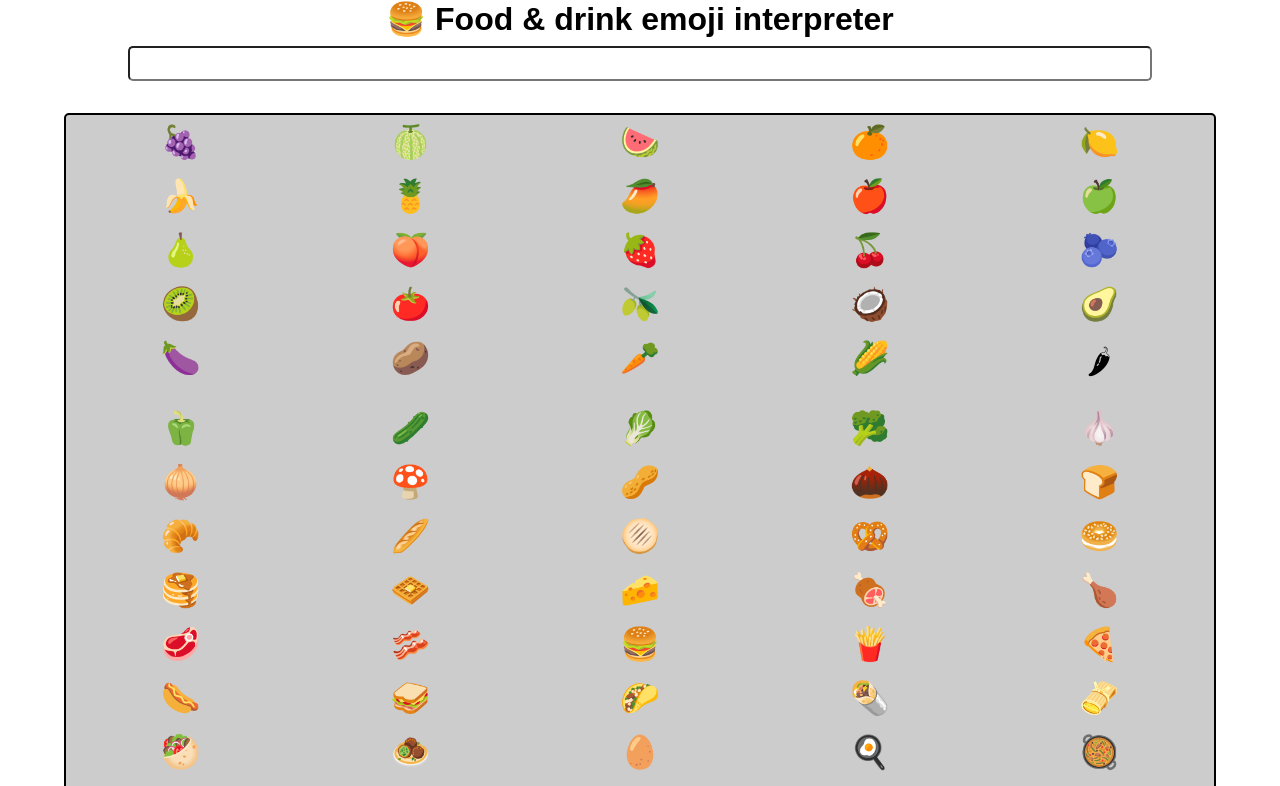
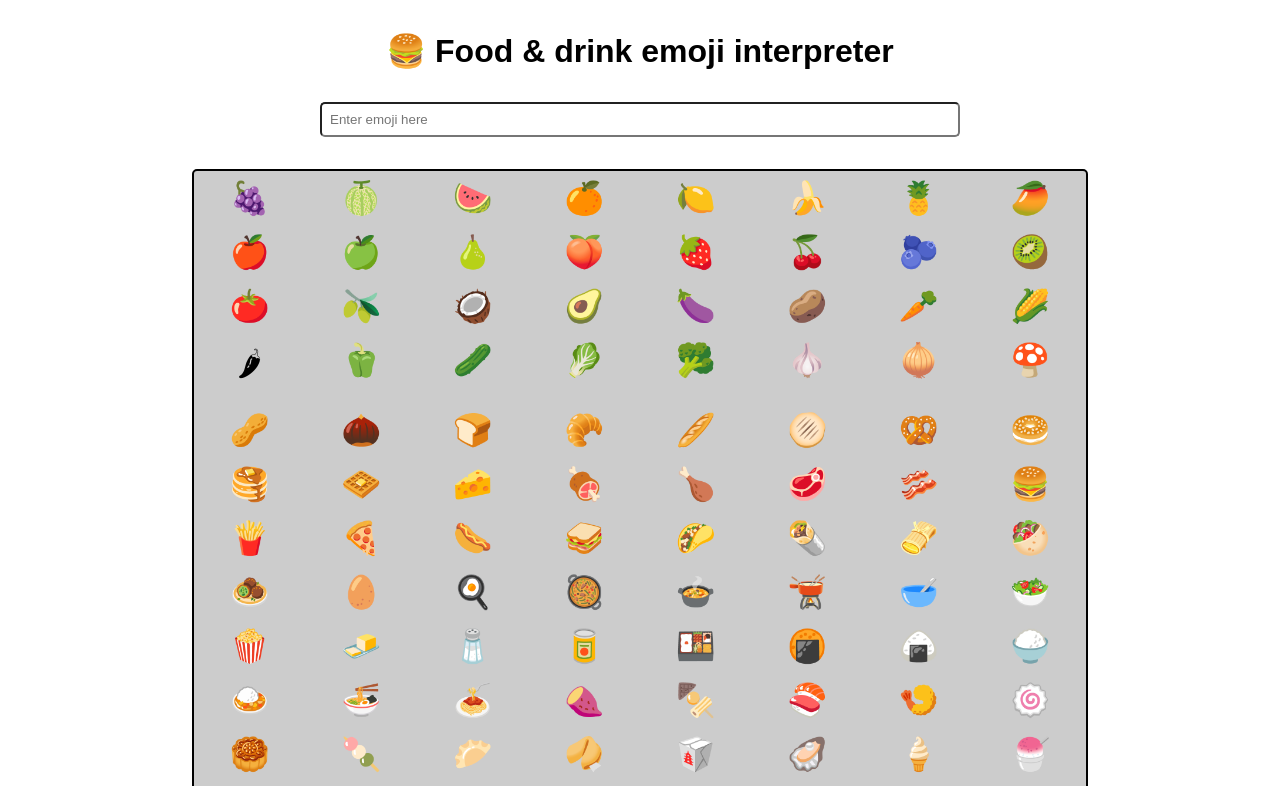
Before and after one commit to SK02K1/food-and-drink-emoji-interpreter, a React (Create React App) app: page / in a window 1280 px wide. Shown: the top 786 px of the page. Built offline with nearby package versions, Linux system fonts and the light colour scheme.

Commit message:
style : tablet layout done

```diff
--- a/src/App.js
+++ b/src/App.js
@@ -158,7 +158,11 @@ export default function App() {
         </span>{" "}
         Food & drink emoji interpreter
       </h1>
-      <input onChange={inputChangeHandler} type="text" />
+      <input
+        onChange={inputChangeHandler}
+        type="text"
+        placeholder="Enter emoji here"
+      />
       <p className="user-input">{userInput}</p>
       <p className="emoji-meaning">{emojiMeaning}</p>
       <div className="emoji-container">
--- a/src/styles.css
+++ b/src/styles.css
@@ -12,7 +12,7 @@ body {
 input {
   display: block;
   width: 80%;
-  margin: 0.5rem auto;
+  margin: 2rem auto;
   padding: 0.5rem;
   border-radius: 5px;
 }
@@ -38,3 +38,21 @@ span {
   margin: 1rem 0rem;
   font-size: 1.2rem;
 }
+
+@media screen and (min-width: 768px) {
+  h1 {
+    margin-top: 2rem;
+  }
+  input {
+    width: 50%;
+  }
+
+  .emoji-container {
+    width: 70%;
+    grid-template-columns: repeat(8, 1fr);
+  }
+  .user-input,
+  .emoji-meaning {
+    font-size: 1.5rem;
+  }
+}
```
